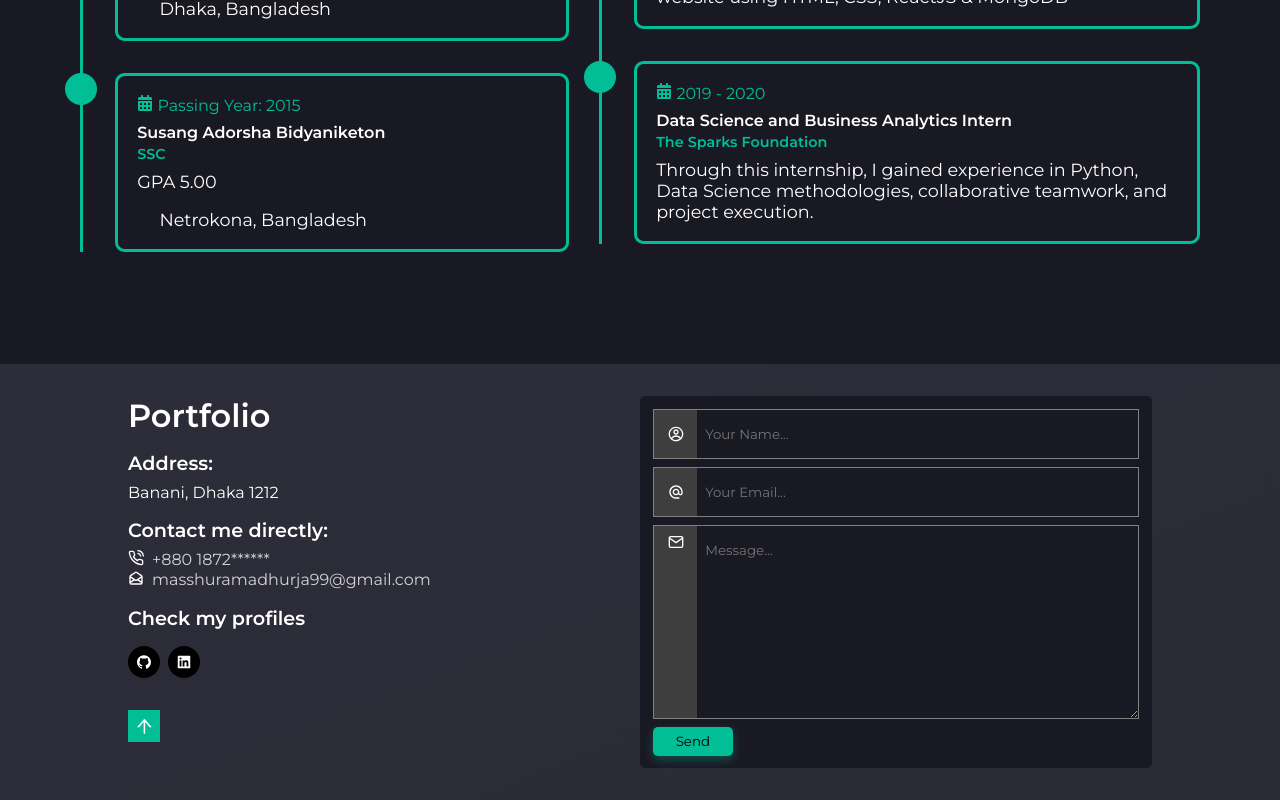
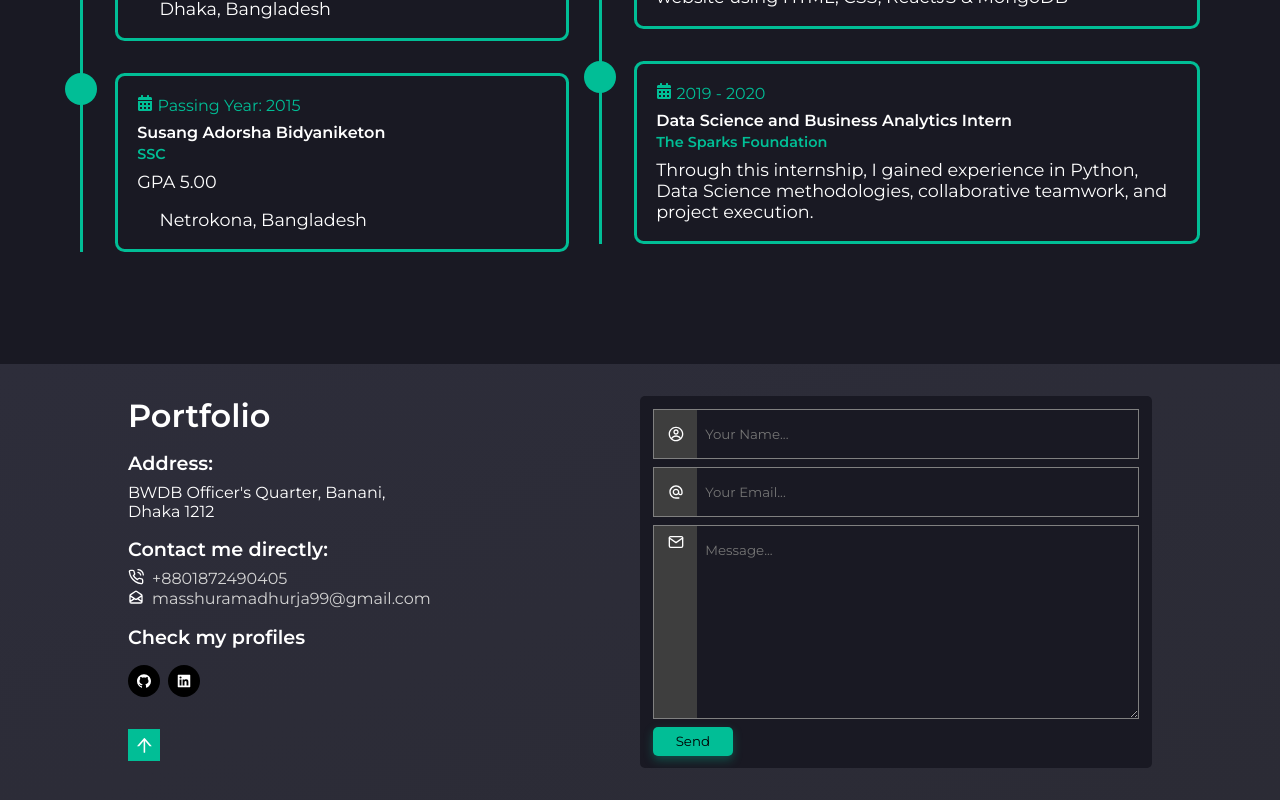
Before and after one commit to MasshuraMadhurja/Portfolio-react, a React (Create React App) app: page / in a window 1280 px wide. Shown: the part 3077-3877 px from the top of the page. Built offline with nearby package versions, Linux system fonts and the light colour scheme; some icons are missing.

Commit message:
updated info

```diff
--- a/src/components/Banner/Header.jsx
+++ b/src/components/Banner/Header.jsx
@@ -164,9 +164,13 @@ const Nav = styled.div`
             :hover:before{
                 transform: scale(1);
                 transform-origin: left;
+                cursor: pointer;
+
             }
             :hover{
                 opacity: 0.7;
+                cursor: pointer;
+
             }
         }
     }
--- a/src/components/Footer/Footer.jsx
+++ b/src/components/Footer/Footer.jsx
@@ -26,7 +26,7 @@ const Footer = () => {
             <h1>Address:</h1>
           </Slide>
           <Slide direction="left">
-            <p> Banani, Dhaka 1212</p>
+            <p>BWDB Officer's Quarter, Banani, Dhaka 1212</p>
           </Slide>
         </div>
         <div className="links">
@@ -38,7 +38,7 @@ const Footer = () => {
               <FiPhoneCall />
             </span>
             <Slide direction="left">
-              <a href="tel:+8801872 ">+880 1872******</a>
+              <a href="tel:+8801872490405">+8801872490405</a>
             </Slide>
           </div>
           <div>
```
Also changed, not shown: 1 other file (tests, documents, lock files or other folders).
